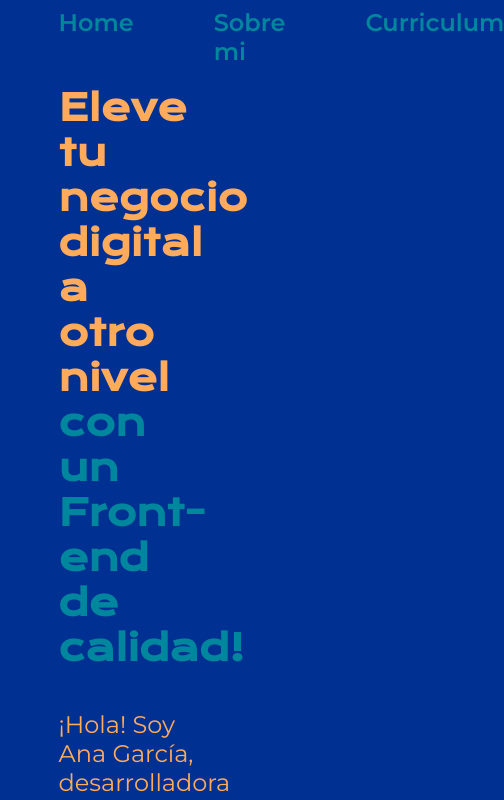
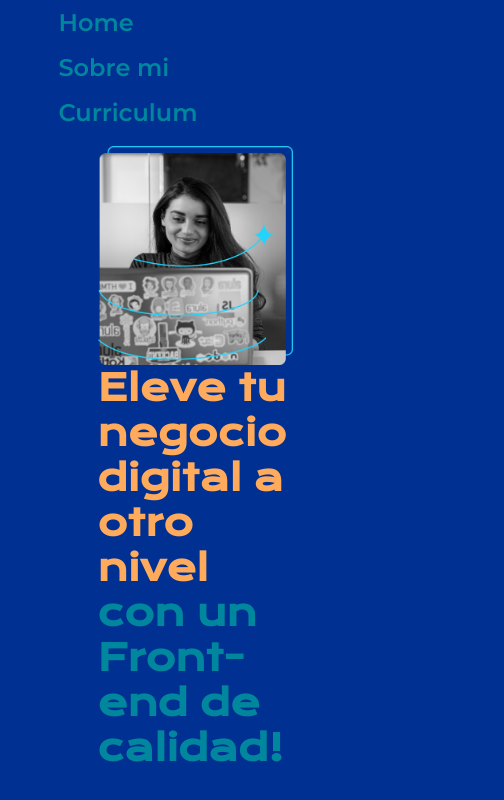
Before and after one commit to andrescb91/portafolio, a plain HTML site: page index.html in a window 390 px wide. Shown: the top 800 px of the page, 504 px wide, since content can reach past the window. Drawn offline with nearby package versions, Linux system fonts and the light colour scheme.

Commit message:
Se agregan media query para adaptar a diferentes pantallas

```diff
--- a/styles/style.css
+++ b/styles/style.css
@@ -155,3 +155,21 @@ footer{
     text-align: center;
 
 }
+
+@media(max-width:1200px){
+    .presentacion{
+        flex-direction: column-reverse;
+    }
+
+}
+
+@media(max-width:700px){
+    .header-menu{
+        flex-direction: column;
+        gap: 1rem;
+    }
+    .presentacion {
+        padding:5% 0%;
+        gap:0rem
+    }
+}
```
